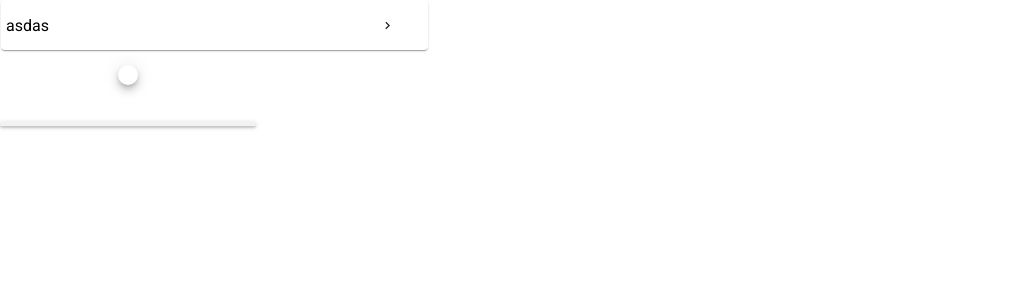
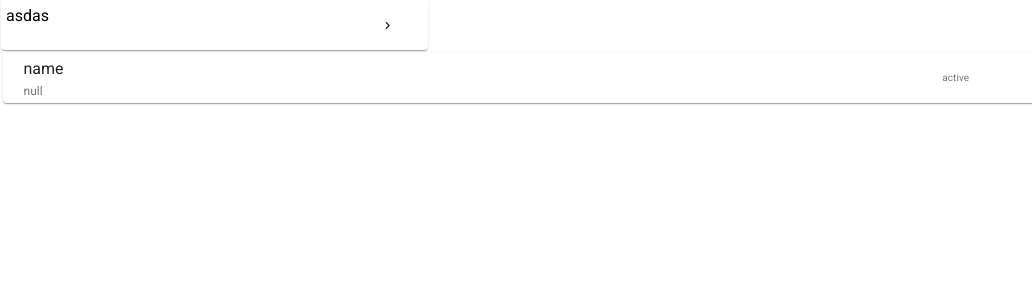
Before and after one commit to pushpa-kshirsagar/pushpa-kshirsagar, a React (Create React App) app: page / in a window 1280 px wide. Shown: the top 300 px of the page, without its empty margins (0-1032 px from the left). Built offline with nearby package versions, Linux system fonts and the light colour scheme; the HTML template or start-up script is replaced by a standard one; a web font is replaced by a local one.

Commit message:
List started

```diff
--- a/src/App.js
+++ b/src/App.js
@@ -1,4 +1,5 @@
 import Card from './Molecules/Card/Card';
+import List from './Molecules/List/List';
 import ArrowRight from '@material-ui/icons/ChevronRight';
 import SectionButton from './Atoms/Sections/SectionButton';
 import SectionLine from './Atoms/Sections/SectionLine';
@@ -7,8 +8,8 @@ function App() {
   return (
     <div className="App">
       <Card name={'asdas'} ImgIcon={ArrowRight} isImage={false}/>
-      <SectionButton/>
-      <SectionLine/>
+      <List/>
+
     </div>
   );
 }
--- a/src/Molecules/Card/Card.css
+++ b/src/Molecules/Card/Card.css
@@ -10,32 +10,9 @@
 .iguru-dashboardCardTop :hover{
   background-color:#F2F2F2
 }
-.iguru-cardContentMidPanel{
-  display:inline-block;
-  flex: 4;
-  text-align: left;
-  height:50px;
-  font-size: 1.6rem;
-  overflow:hidden;
-  height:inherit;
-}
 
-.midPaneInformation{
-  color: rgba(0, 0, 0, 0.87);
-    width: inherit;
-    border: 0;
-    margin: 0;
-    height: 17px !important;
-    padding: 7px 0 6px;
-    display: flex;
-    font-size: 1.6rem;
-    min-width: 0;
-    flex-grow: 1;
-    background: none;
-    align-items: center;
-    white-space: nowrap !important;
-    text-overflow: ellipsis !important;
-  }
+
+
   .iguru-leftarrowicon{
     flex: 1;
     color: #808080;
@@ -47,40 +24,9 @@
     margin-right: 0px;
     justify-content: center;
   }
-  .aliasmiddle{
-    height: 50px !important;
-    padding: 0 !important;
-    display: flex !important;
-}
 
-  .midPaneInformation span{
-    width: inherit;
-    overflow: hidden;
-    white-space: nowrap;
-    line-height: normal;
-    text-overflow: ellipsis;
-  }
 
-.aliasmiddle{
-  height: 50px;
-  display: flex !important;
-}
-.midPaneLabel{
-  color: rgba(0, 0, 0, 0.54);
-    width: calc(100% - 6px);
-    padding: 0;
-    overflow: hidden;
-    font-size: 1.2rem;
-    transform: translate(0, 0.5px) scale(1);
-    line-height: normal;
-    white-space: nowrap;
-    text-overflow: ellipsis;
-}
-.unitFlex{
-  flex: 1;
-  display:flex;
-  justify-content:center;
-}
+
 .notificationIcon button{
       font-size:2.4rem;
       color:#0000008a;
--- /dev/null
+++ b/src/Molecules/List/List.css
@@ -0,0 +1,18 @@
+.noTextTranform{
+  text-transform:none !important;
+}
+.leftNavButton{
+  display:flex;
+  height:50px;
+  padding:0px;
+  font-size:1.6rem;
+  font-weight:400;
+  color:#808080;
+}
+.midPaneInformation span{
+  width: inherit;
+  overflow: hidden;
+  white-space: nowrap;
+  line-height: normal;
+  text-overflow: ellipsis;
+}
--- /dev/null
+++ b/src/Molecules/List/List.js
@@ -0,0 +1,44 @@
+import React from 'react';
+import Paper from '@material-ui/core/Paper';
+import { InputLabel,ListItem } from '@material-ui/core';
+import './List.css';
+
+const List =(props)=>{
+  const {description="null"}=props;
+  return(
+    <div className={'containerPadding'}>
+      <div className={'dossierContainerTop'}>
+       <Paper className={['iguru-componentinnerdiv','noTextTranform'].join(' ')} >
+                    <ListItem className={'leftNavButton'}>
+                    <div className={'iguru-cardContentMidPanel'} onClick={()=>{}} >
+                    <div className={['midPaneInformation',description==null|| description=='' ?'aliasmiddle':null].join(' ')} >
+                      name
+                    </div>
+                    {description!=null ?
+                    <div className={'midPaneLabel'} >
+                   {description}
+                </div>:null}
+                </div>
+                <div className={'unitFlex'}>
+                  <span className={['unitFlex','assessmenetStatusText','AssesseeNotifyStatus'].join(' ')} style={{textAlign: 'center'}}>
+                  {/* <Notifications style={{right:'0px'}} className={classes.selectionIcon}/> */}
+                  <InputLabel className={['iconsFooterLabelDefault','AssesseeNotifyStatusLabel'].join(' ')}> {'active'}</InputLabel>
+                  </span>
+                  </div>
+                <div className={'dashboardImage'}>
+                  <div className={'unitFlex'}>
+                  {/* <div className={classes.iconBoxFooter1}>
+                    <Tooltip title="hierarchy" aria-label="hierarchy">
+                      <Button variant="fab" mini className={classNames(classes.iconsFooterRight)}> <img alt="Anonymous" src={"images/account_tree.svg"} className={classNames(classes.selectionIcon1)} onClick={()=>{setToggleTreeList(2)}} /></Button>
+                    </Tooltip>
+                    </div> */}
+                  </div>
+               </div>
+               </ListItem>
+                </Paper>
+    </div>
+    </div>
+  );
+};
+
+export default List;
--- a/src/index.css
+++ b/src/index.css
@@ -57,3 +57,91 @@ box-shadow:0px 1px 5px 0px rgba(0, 0, 0, 0.2), 0px 2px 2px 0px rgba(0, 0, 0, 0.1
   height: 4rem;
     width: 4rem;
 }
+.containerPadding{
+  padding:2.5px !important;
+}
+.dossierContainerTop{
+  cursor: pointer;
+}
+.iguru-cardContentMidPanel{
+  display:inline-block;
+  flex: 4;
+  text-align: left;
+  height:50px;
+  font-size: 1.6rem;
+  overflow:hidden;
+  height:inherit;
+}
+.midPaneInformation{
+  color: rgba(0, 0, 0, 0.87);
+    width: inherit;
+    border: 0;
+    margin: 0;
+    height: 17px !important;
+    padding: 7px 0 6px;
+    display: flex;
+    font-size: 1.6rem;
+    min-width: 0;
+    flex-grow: 1;
+    background: none;
+    align-items: center;
+    white-space: nowrap !important;
+    text-overflow: ellipsis !important;
+  }
+    /* .aliasmiddle{
+    height: 50px !important;
+    padding: 0 !important;
+    display: flex !important;
+} */
+
+
+
+.aliasmiddle{
+  height: 50px;
+  display: flex !important;
+}
+.midPaneLabel{
+  color: rgba(0, 0, 0, 0.54);
+    width: calc(100% - 6px);
+    padding: 0;
+    overflow: hidden;
+    font-size: 1.2rem;
+    transform: translate(0, 0.5px) scale(1);
+    line-height: normal;
+    white-space: nowrap;
+    text-overflow: ellipsis;
+}
+.unitFlex{
+  flex: 1;
+  display:flex;
+  justify-content:center;
+}
+.assessmenetStatusText{
+  text-transform: none;
+  font-size: 1rem;
+  color: #0000008a;
+}
+.AssesseeNotifyStatus{
+    flex: 1;
+    display: flex;
+    align-items: center;
+    flex-direction: column;
+    justify-content: center;
+}
+.iconsFooterLabelDefault{
+  color: rgba(0, 0, 0, 0.87);
+  font-size: 1rem;
+  padding: 6px 0 0 0;
+}
+.AssesseeNotifyStatusLabel{
+  color: rgba(0, 0, 0, 0.54);
+   text-transform: lowercase;
+
+}
+.dashboardImage{
+  display: flex;
+  flex: 1;
+  flex-direction:column;
+  align-items: center;
+  justify-content: center;
+}
```
